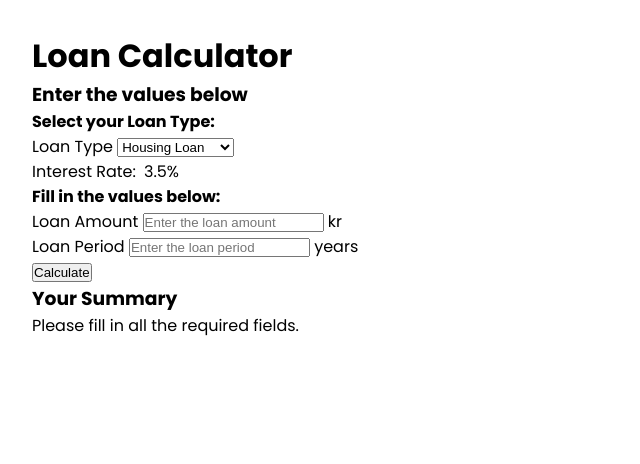
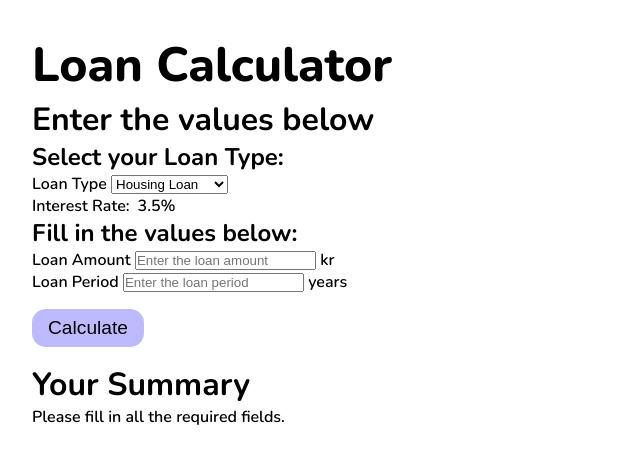
Before and after one commit to gdhebling/loan-calculator, a plain HTML site: page index.html in a window 1280 px wide. Shown: the whole page, without its empty margins (0-640 px from the left). Drawn offline with nearby package versions, Linux system fonts and the light colour scheme.

Commit message:
Added some basic styles to the page

```diff
--- a/index.html
+++ b/index.html
@@ -6,8 +6,9 @@
     <meta name="viewport" content="width=device-width, initial-scale=1.0">
     <title>Loan Calculator</title>
 
-    <link href="https://fonts.googleapis.com/css2?family=Poppins:wght@300;400;500;600;700;800;900&display=swap"
+    <link href="https://fonts.googleapis.com/css2?family=Nunito:wght@200;300;400;600;700;800;900&display=swap"
         rel="stylesheet">
+
     <link rel="stylesheet" href="styles/main.css">
 
 </head>
--- a/styles/main.scss
+++ b/styles/main.scss
@@ -4,11 +4,61 @@
     box-sizing: border-box;
 }
 
+a {
+    text-decoration: none;
+    color: inherit;
+}
+
+/* Variables */
+$background-color: #bfbafe;
+$background-color-hover: #aaa5f2;
+
 body {
-    font-family: 'Poppins', sans-serif;
+    font-family: 'Nunito', sans-serif;
+    font-weight: 600;
     height: 100vh;
     width: 100vw;
     padding: 2rem;
+}
+
+h1 {
+    font-size: 3rem;
+    font-weight: 800;
+}
+
+h2 {
+    font-size: 2.5rem;
+}
+
+h3 {
+    font-size: 2rem;
+}
+
+h4 {
+    font-size: 1.5rem;
+}
+
+h2,
+h3,
+h4 {
+    font-weight: 700;
+}
+
+button {
+    font-size: 1.2rem;
+    font-weight: 400;
+    margin: 1rem 0;
+    padding: 0.5rem 1rem;
+    background-color: $background-color;
+    border: none;
+    border-radius: 0.875rem;
+
+    transition: all 200ms ease;
+
+    &:hover {
+        cursor: pointer;
+        background-color: $background-color-hover;
+    }
 }
 
 .interest-rate-area {
```
Also changed, not shown: styles/main.css, 1 other file.
